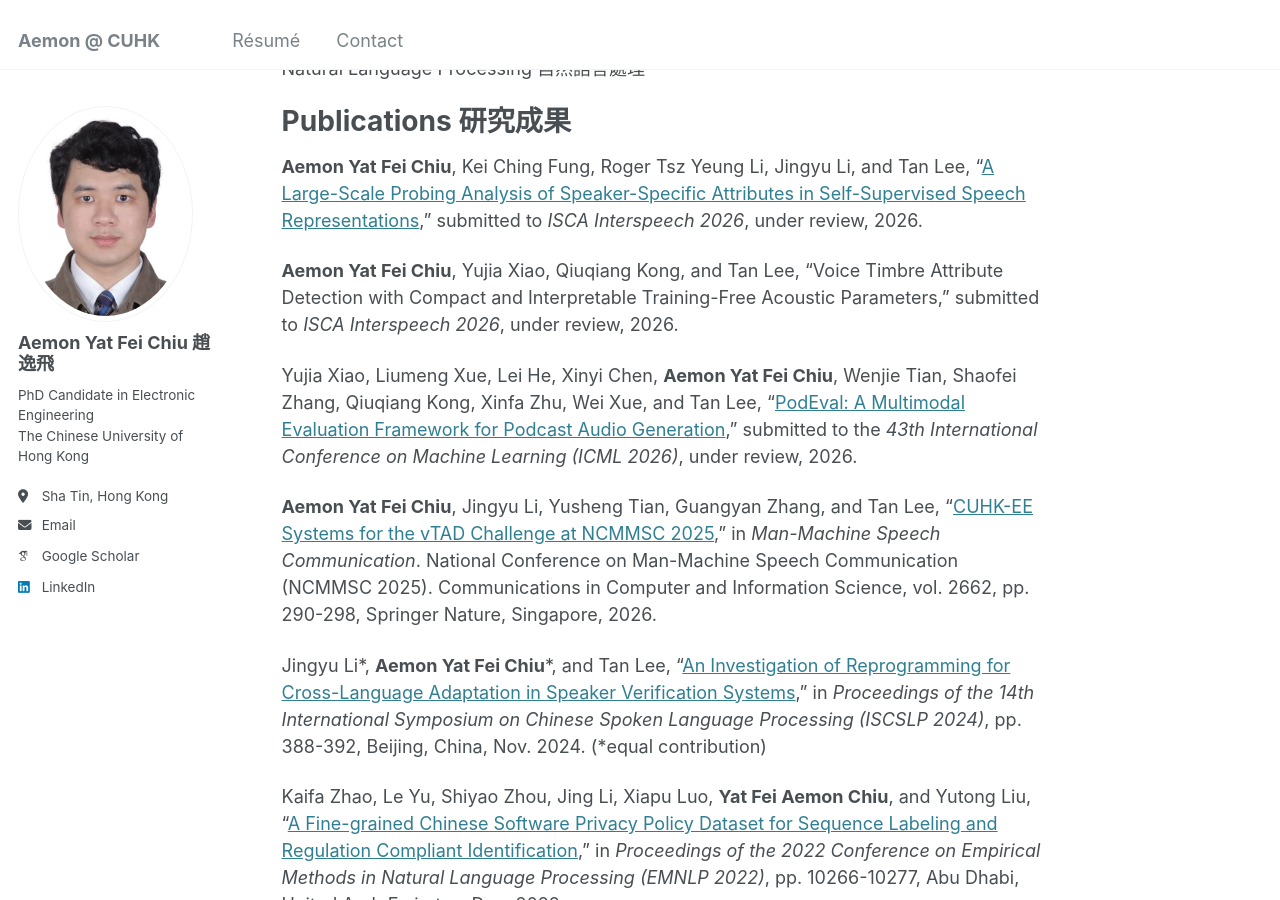
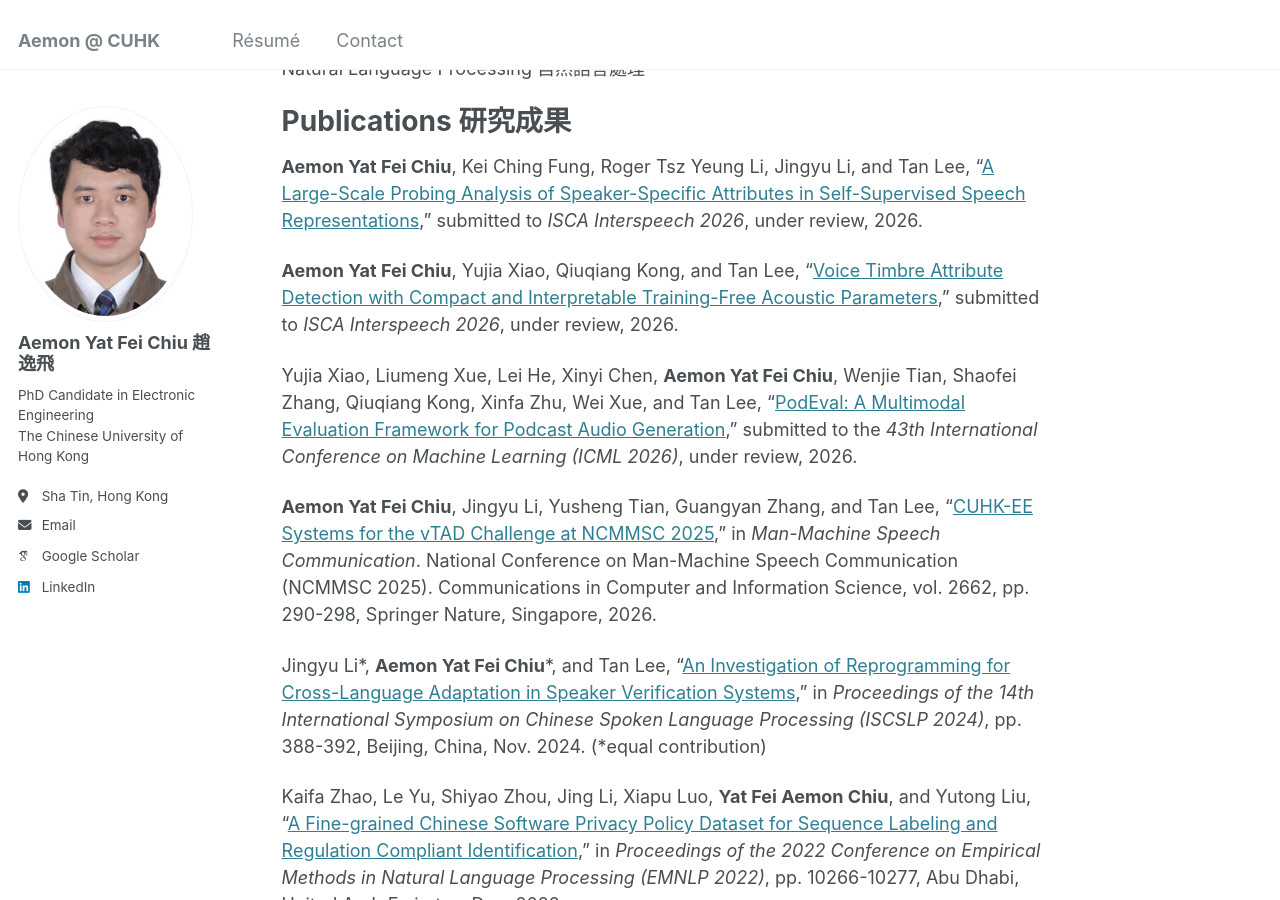
Before and after one commit to aemonyfchiu/aemonyfchiu.github.io, a Jekyll site: the page built from _pages/about.md, in a window 1280 px wide and 900 px high, scrolled down 782 px. Built offline with Jekyll 4.4.1, drawn with Linux system fonts in a browser that asks for light colours; some web fonts are replaced; a script that is not in the unit is left out; part of the change alters nothing that is shown.

```diff
--- a/_pages/about.md
+++ b/_pages/about.md
@@ -21,7 +21,7 @@ Publications 研究成果
 ======
 **Aemon Yat Fei Chiu**, Kei Ching Fung, Roger Tsz Yeung Li, Jingyu Li, and Tan Lee, “[A Large-Scale Probing Analysis of Speaker-Specific Attributes in Self-Supervised Speech Representations](https://arxiv.org/abs/2501.05310),” submitted to *ISCA Interspeech 2026*, under review, 2026.
 
-**Aemon Yat Fei Chiu**, Yujia Xiao, Qiuqiang Kong, and Tan Lee, “Voice Timbre Attribute Detection with Compact and Interpretable Training-Free Acoustic Parameters,” submitted to *ISCA Interspeech 2026*, under review, 2026.
+**Aemon Yat Fei Chiu**, Yujia Xiao, Qiuqiang Kong, and Tan Lee, “[Voice Timbre Attribute Detection with Compact and Interpretable Training-Free Acoustic Parameters](https://arxiv.org/abs/2603.05091),” submitted to *ISCA Interspeech 2026*, under review, 2026.
 
 Yujia Xiao, Liumeng Xue, Lei He, Xinyi Chen, **Aemon Yat Fei Chiu**, Wenjie Tian, Shaofei Zhang, Qiuqiang Kong, Xinfa Zhu, Wei Xue, and Tan Lee, “[PodEval: A Multimodal Evaluation Framework for Podcast Audio Generation](https://arxiv.org/abs/2510.00485),” submitted to the *43th International Conference on Machine Learning (ICML 2026)*, under review, 2026.
 
```
